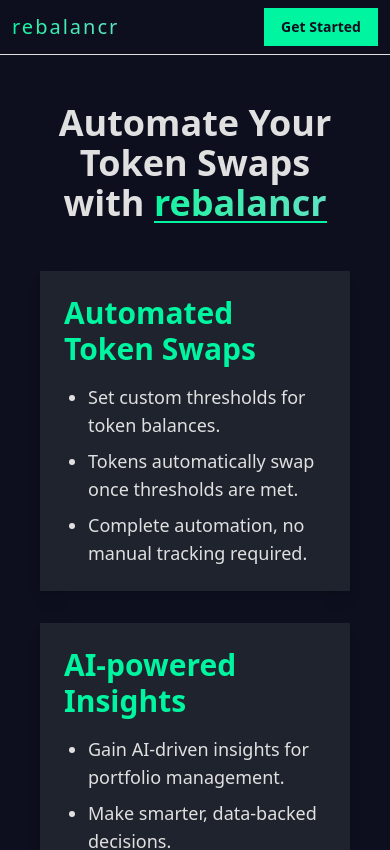
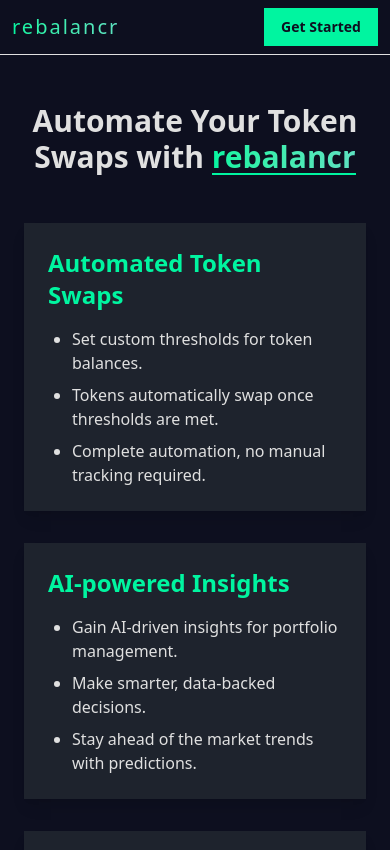
Before and after one commit to Adaobi-Chuks/rebalancr, a React (Vite) app: page /features in a window 390 px wide. Shown: the top 850 px of the page. Built offline with nearby package versions, Linux system fonts and the light colour scheme.

Commit message:
Feat: Add some mobile responsiveness

```diff
--- a/src/pages/KnowMore.jsx
+++ b/src/pages/KnowMore.jsx
@@ -4,8 +4,8 @@
 const KnowMore = () => {
     return (
         <div className="bg-[#0D0F1F] text-[#E0E0E0]">
-            <section className="py-12 px-10">
-                <h1 className="text-4xl font-semibold mb-12 text-center">
+            <section className="py-12 px-6 sm:px-10">
+                <h1 className="text-3xl sm:text-4xl font-semibold mb-12 text-center">
                     Automate Your Token Swaps with{" "}
                     <span className="relative inline-block">
                         <span className="text-transparent bg-gradient-to-r from-[#00F5A0] to-[#5DE2C1] bg-clip-text">
@@ -18,10 +18,10 @@
                     {cardData.map((card, index) => (
                         <div
                             key={index}
-                            className="bg-[#1E232D] p-6 shadow-lg hover:scale-105 cursor-pointer transform transition-all duration-300 flex-1 min-w-[250px] max-w-[350px] w-auto"
+                            className="bg-[#1E232D] p-6 shadow-lg hover:scale-105 cursor-pointer transform transition-all duration-300 flex-1 min-w-[250px] max-w-[350px] w-full sm:w-auto"
                         >
-                            <h2 className="text-3xl font-bold mb-4 text-[#00F5A0]">{card.title}</h2>
-                            <ul className="list-disc pl-6 space-y-2 text-lg text-left">
+                            <h2 className="text-2xl sm:text-3xl font-bold mb-4 text-[#00F5A0]">{card.title}</h2>
+                            <ul className="list-disc pl-6 space-y-2 text-base sm:text-lg text-left">
                                 {card.description.map((desc, i) => (
                                     <li key={i}>{desc}</li>
                                 ))}
```
